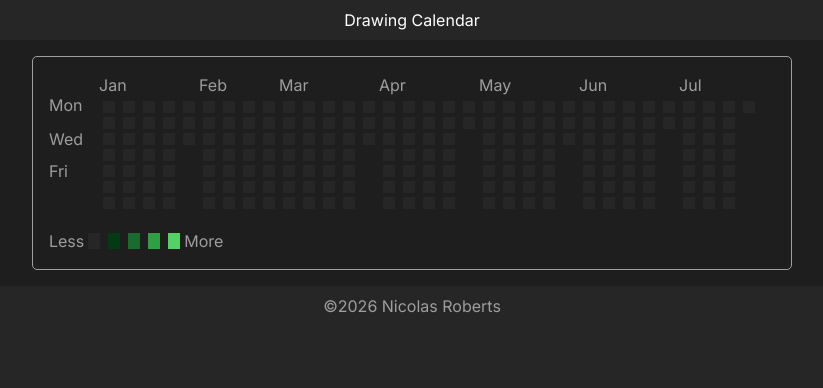
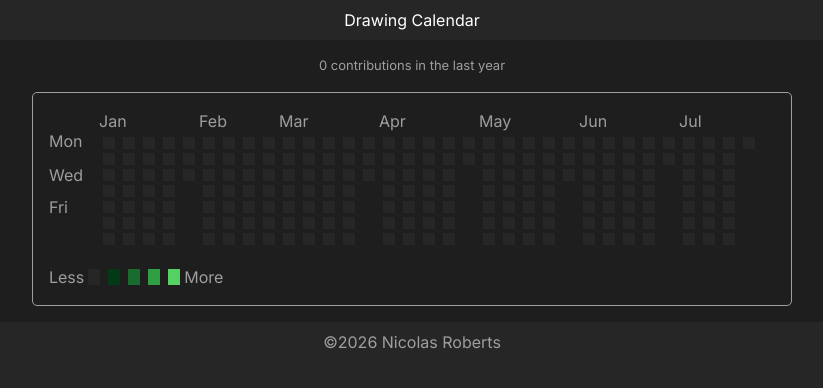
Before and after one commit to nicogroberts/drawing-calendar, a website built with Vite: page index.html in a window 1280 px wide. Shown: the whole page, without its empty margins (228-1051 px from the left). Built offline with nearby package versions, Linux system fonts and the light colour scheme.

Commit message:
added yearly summary

```diff
--- a/index.html
+++ b/index.html
@@ -12,6 +12,7 @@
       <div>Drawing Calendar</div>
     </header>
     <main>
+      <div id="yearly-summary"></div>
       <div id="calendar"></div>
       <div id="log"></div>
     </main>
--- a/src/main.js
+++ b/src/main.js
@@ -2,3 +2,8 @@ import { displayCurrentDate, generateCalendar } from "./calendar";
 
 displayCurrentDate();
 generateCalendar();
+
+let yearlyContributions = 0;
+const mainSection = document.querySelector("main");
+const yearlySummary = document.getElementById("yearly-summary");
+yearlySummary.textContent = `${yearlyContributions} contributions in the last year`;
--- a/src/style.css
+++ b/src/style.css
@@ -36,6 +36,11 @@ main {
   align-items: center;
 }
 
+#yearly-summary {
+  margin-top: 1rem;
+  font-size: small;
+}
+
 #calendar {
   margin: 1rem;
   border: solid 1px var(--tertiary-color);
@@ -50,10 +55,6 @@ main {
 .months {
   display: flex;
   margin: 0 1rem 1rem 1rem;
-}
-
-.days-container {
-  display: flex;
 }
 
 .days {
```
